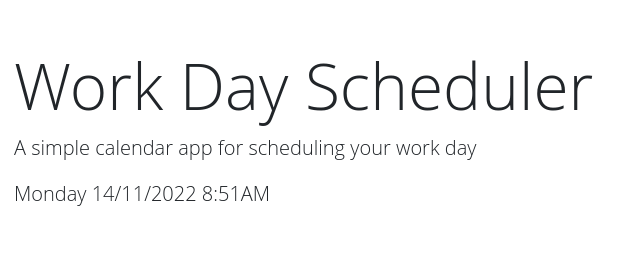
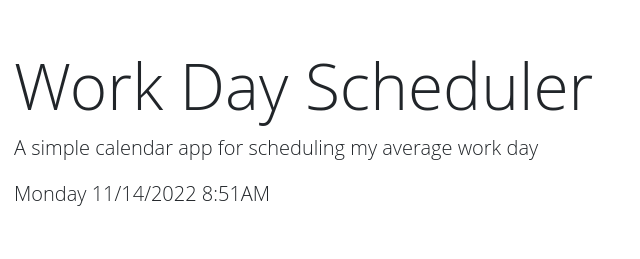
Before and after one commit to AmeeraNoor/Standard-Workday-Calendar-Application, a plain HTML site: page Develop/index.html in a window 1280 px wide. Shown: the top 259 px of the page, 34-674 px from the left. Drawn offline with nearby package versions, Linux system fonts and the light colour scheme.

Commit message:
changed verbiage of page and updated date format

```diff
--- a/Develop/index.html
+++ b/Develop/index.html
@@ -27,7 +27,7 @@
   <body>
     <header class="p-5 mb-4">
       <h1 class="display-3">Work Day Scheduler</h1>
-      <p class="lead">A simple calendar app for scheduling your work day</p>
+      <p class="lead">A simple calendar app for scheduling my average work day</p>
       <p id="currentDay" class="lead"></p>
     </header>
     <div id="timeslots" class="container-fluid px-5">
--- a/Develop/script.js
+++ b/Develop/script.js
@@ -3,7 +3,7 @@ $(function () {
 
   var now = dayjs()
   var currentDay = document.getElementById('currentDay')
-  currentDay.innerHTML = now.format('dddd DD/MM/YYYY h:mmA')
+  currentDay.innerHTML = now.format('dddd MM/DD/YYYY h:mmA')
 
   var timeslots = document.getElementById('timeslots').querySelectorAll('.row')
 
```
